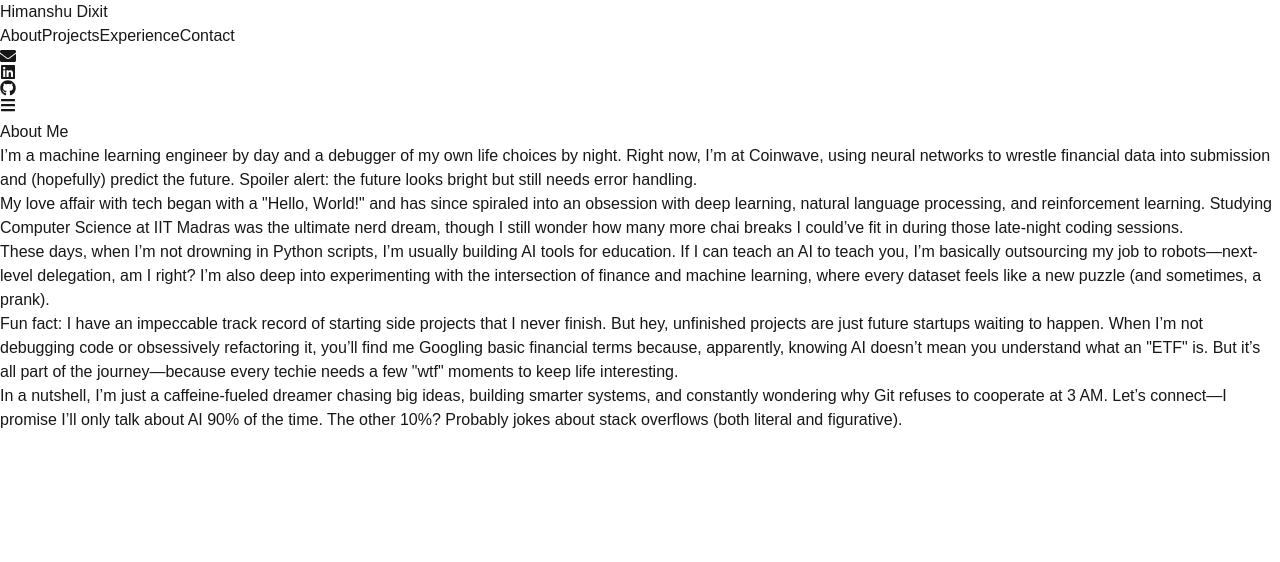
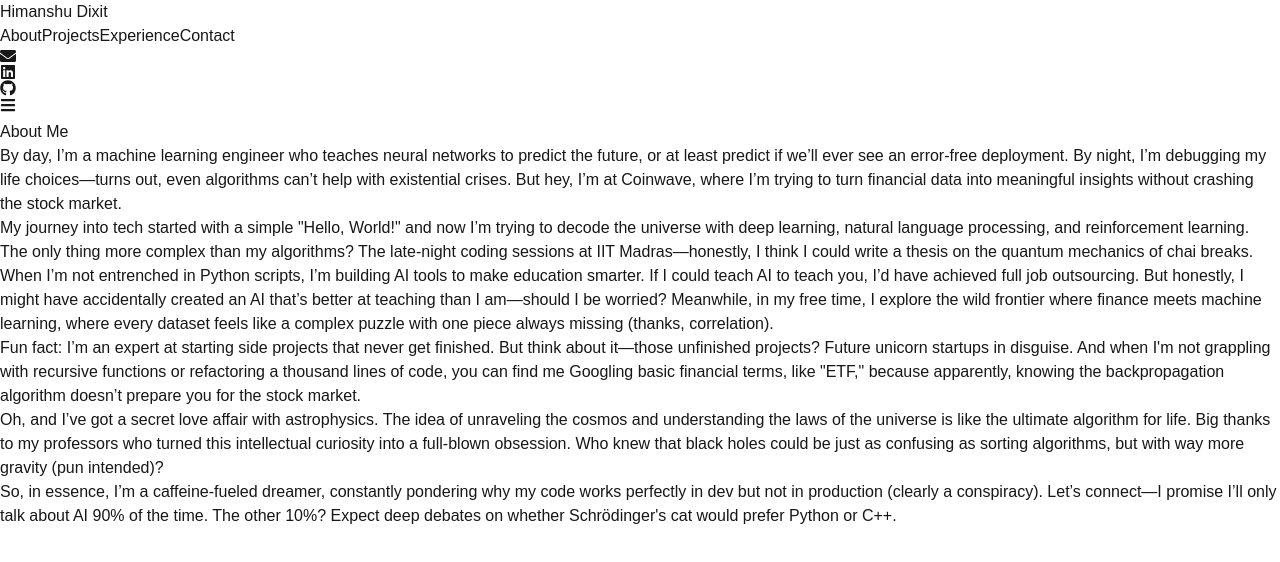
Before and after one commit to Hima-D/my-portfolio, a Next.js app: page /about in a window 1280 px wide. Shown: the top 562 px of the page. Built offline with nearby package versions, Linux system fonts and the light colour scheme.

Commit message:
Update page.tsx

```diff
--- a/src/app/about/page.tsx
+++ b/src/app/about/page.tsx
@@ -10,7 +10,7 @@ const About = () => {
         id="about"
         className="relative w-full min-h-screen bg-white text-gray-900 flex flex-col items-center py-16"
       >
-        <div className="absolute inset-0 bg-gradient-to-br from-indigo-100 via-purple-200 to-blue-300 opacity-70"></div>
+        <div className="absolute inset-0 bg-gradient-to-br from-indigo-100 via-purple-200 to-blue-300 opacity-70" />
         <div className="relative z-10 max-w-4xl mx-auto px-8 py-16 bg-white text-gray-800 rounded-3xl shadow-2xl">
           <h2 className="text-4xl font-extrabold text-center text-gray-900 mb-8">
             About Me
@@ -18,23 +18,27 @@ const About = () => {
 
           <div className="space-y-8">
             <p className="text-xl leading-relaxed opacity-80">
-              I’m a machine learning engineer by day and a debugger of my own life choices by night. Right now, I’m at <span className="font-semibold">Coinwave</span>, using neural networks to wrestle financial data into submission and (hopefully) predict the future. Spoiler alert: the future looks bright but still needs error handling.
+              By day, I’m a machine learning engineer who teaches neural networks to predict the future, or at least predict if we’ll ever see an error-free deployment. By night, I’m debugging my life choices—turns out, even algorithms can’t help with existential crises. But hey, I’m at <span className="font-semibold">Coinwave</span>, where I’m trying to turn financial data into meaningful insights without crashing the stock market.
             </p>
 
             <p className="text-xl leading-relaxed opacity-80">
-              My love affair with tech began with a "Hello, World!" and has since spiraled into an obsession with deep learning, natural language processing, and reinforcement learning. Studying Computer Science at <span className="font-semibold">IIT Madras</span> was the ultimate nerd dream, though I still wonder how many more chai breaks I could’ve fit in during those late-night coding sessions.
+              My journey into tech started with a simple "Hello, World!" and now I’m trying to decode the universe with deep learning, natural language processing, and reinforcement learning. The only thing more complex than my algorithms? The late-night coding sessions at <span className="font-semibold">IIT Madras</span>—honestly, I think I could write a thesis on the quantum mechanics of chai breaks.
             </p>
 
             <p className="text-xl leading-relaxed opacity-80">
-              These days, when I’m not drowning in Python scripts, I’m usually building AI tools for education. If I can teach an AI to teach you, I’m basically outsourcing my job to robots—next-level delegation, am I right? I’m also deep into experimenting with the intersection of finance and machine learning, where every dataset feels like a new puzzle (and sometimes, a prank).
+              When I’m not entrenched in Python scripts, I’m building AI tools to make education smarter. If I could teach AI to teach you, I’d have achieved full job outsourcing. But honestly, I might have accidentally created an AI that’s better at teaching than I am—should I be worried? Meanwhile, in my free time, I explore the wild frontier where finance meets machine learning, where every dataset feels like a complex puzzle with one piece always missing (thanks, correlation).
             </p>
 
             <p className="text-xl leading-relaxed opacity-80">
-              Fun fact: I have an impeccable track record of starting side projects that I never finish. But hey, unfinished projects are just future startups waiting to happen. When I’m not debugging code or obsessively refactoring it, you’ll find me Googling basic financial terms because, apparently, knowing AI doesn’t mean you understand what an "ETF" is. But it’s all part of the journey—because every techie needs a few "wtf" moments to keep life interesting.
+              Fun fact: I’m an expert at starting side projects that never get finished. But think about it—those unfinished projects? Future unicorn startups in disguise. And when I'm not grappling with recursive functions or refactoring a thousand lines of code, you can find me Googling basic financial terms, like "ETF," because apparently, knowing the backpropagation algorithm doesn’t prepare you for the stock market.
             </p>
 
             <p className="text-xl leading-relaxed opacity-80">
-              In a nutshell, I’m just a caffeine-fueled dreamer chasing big ideas, building smarter systems, and constantly wondering why Git refuses to cooperate at 3 AM. Let’s connect—I promise I’ll only talk about AI 90% of the time. The other 10%? Probably jokes about stack overflows (both literal and figurative).
+              Oh, and I’ve got a secret love affair with astrophysics. The idea of unraveling the cosmos and understanding the laws of the universe is like the ultimate algorithm for life. Big thanks to my professors who turned this intellectual curiosity into a full-blown obsession. Who knew that black holes could be just as confusing as sorting algorithms, but with way more gravity (pun intended)?
+            </p>
+
+            <p className="text-xl leading-relaxed opacity-80">
+              So, in essence, I’m a caffeine-fueled dreamer, constantly pondering why my code works perfectly in dev but not in production (clearly a conspiracy). Let’s connect—I promise I’ll only talk about AI 90% of the time. The other 10%? Expect deep debates on whether Schrödinger's cat would prefer Python or C++.
             </p>
           </div>
         </div>
```
